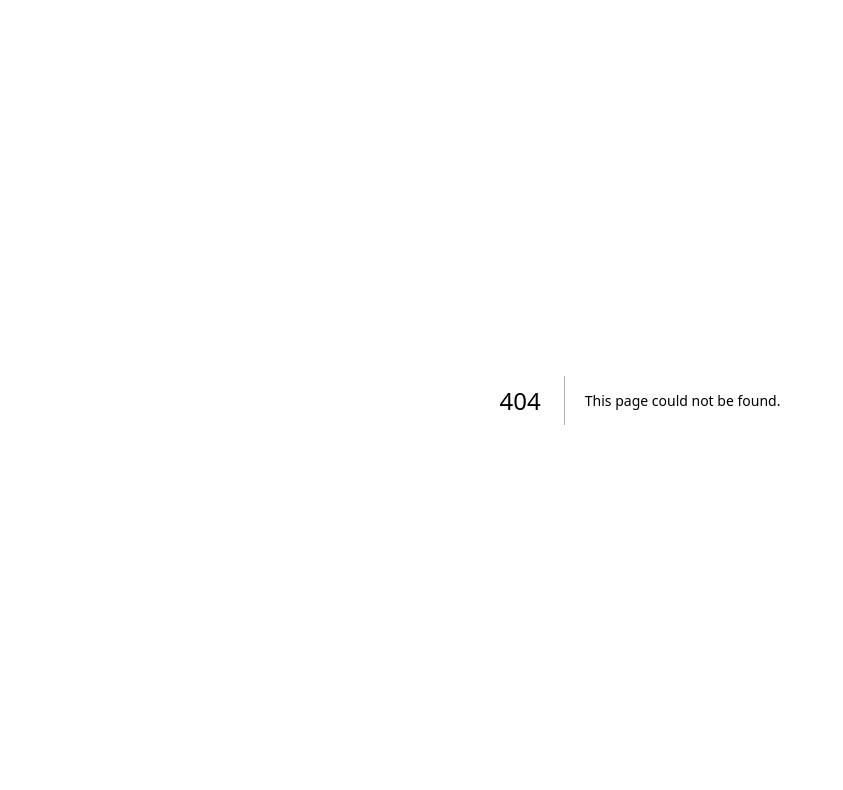
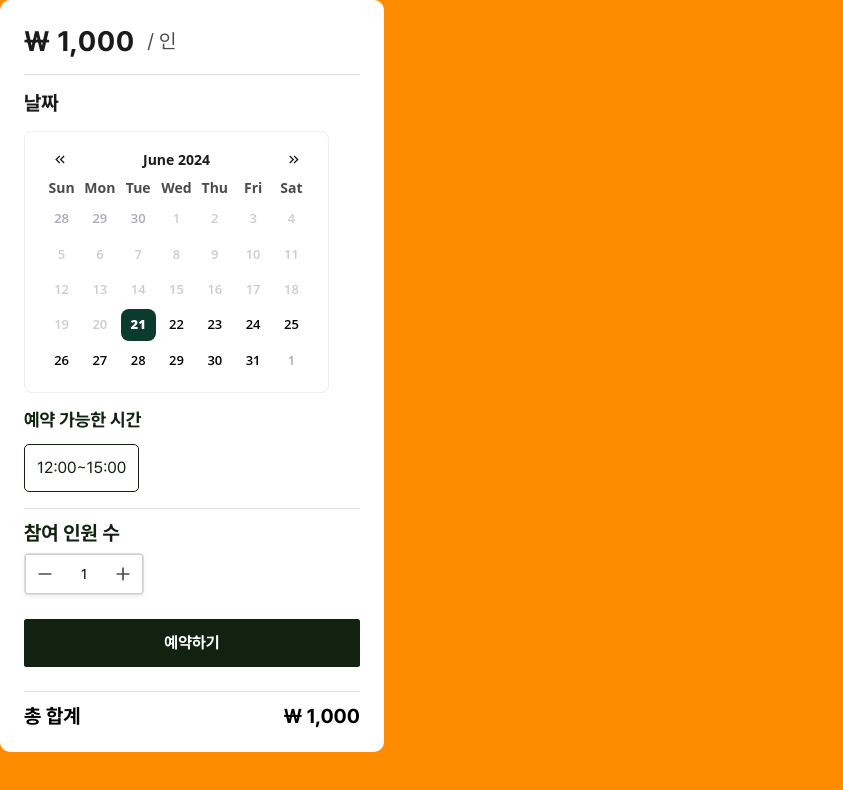
Before and after one commit to GlobalNomad-FE/FE, a Next.js app: page /test in a window 1280 px wide. Before the commit this address had no page. Shown: the top 790 px of the page, without its empty margins (0-843 px from the left). Built offline with nearby package versions, Linux system fonts and the light colour scheme.

Commit message:
[#16] feat : floating박스 컴포넌트 기본 기능 구현

```diff
--- /dev/null
+++ b/app/test/page.tsx
@@ -0,0 +1,8 @@
+import FloatingBox from '@/components/commons/floatingBox/FloatingBox';
+export default function Test() {
+  return (
+    <div>
+      <FloatingBox />
+    </div>
+  );
+}
--- /dev/null
+++ b/components/commons/floatingBox/FloatingBox.tsx
@@ -0,0 +1,73 @@
+'use client';
+import { formatWage } from '@/utils/wageFormatter';
+import MinusIcon from '@/public/icons/minus-btn.svg';
+import PlusIcon from '@/public/icons/plus-btn.svg';
+import Calendar from '../calendar/Calendar';
+import { useEffect, useState } from 'react';
+
+//TODO - price 데이터처리 수정(임시 price 가격 사용중)
+/**
+ *
+ * @returns
+ */
+export default function FloatingBox() {
+  const [count, setCount] = useState(1);
+
+  const handleCountPlus = () => {
+    setCount(count + 1);
+  };
+  const handleCountMinus = () => {
+    setCount(count - 1);
+    if (count < 1) {
+    }
+  };
+  useEffect(() => {}, [count]);
+  const price = 1000;
+  return (
+    <div className="flex flex-col w-[38.4rem] bg-white border-solid rounded-2xl border-gray200 p-[2.4rem] shadow-[0px_4px_16px_rgba(17, 34, 17, 0.05)]">
+      <div className="flex flex-row items-center gap-5">
+        <p className="text-h1 text-black200">{formatWage(price)}</p>
+        <p className="text-h3-regular text-gray600">/ 인</p>
+      </div>
+      <div className="border-t border-t-gray200 mt-[1.6rem]">
+        <p className="text-h3-bold text-black200 mt-[1.6rem] mb-[1.6rem]">
+          날짜
+        </p>
+        <Calendar />
+      </div>
+      <div className="mt-[1.6rem] mb-[1.6rem] flex flex-col gap-[1.4rem] ">
+        <p className="text-h4-bold text-green400">예약 가능한 시간</p>
+        <div className="">
+          <button className="bg-white border rounded-lg border-nomad-black hover:bg-nomad-black hover:text-white text-body1-regular font-medium-w py-[1rem] px-[1.2rem] text-nomad-black">
+            12:00~15:00
+          </button>
+        </div>
+      </div>
+      <div className="flex flex-col gap-[0.8rem] border-t border-t-gray200 pt-[1.2rem]">
+        <p className="text-h3-bold  text-green400">참여 인원 수</p>
+        <div className="border border-gray200 rounded-md flex shadow-custom bg-white overflow-hidden w-[12rem]">
+          <button
+            className="p-[1rem] "
+            onClick={handleCountMinus}
+            disabled={count <= 1}
+          >
+            <MinusIcon />
+          </button>
+          <div className="p-[0.8rem] w-[4rem] flex justify-center items-center text-body2-regular">
+            {count}
+          </div>
+          <button className="p-[1rem]" onClick={handleCountPlus}>
+            <PlusIcon />
+          </button>
+        </div>
+      </div>
+      <button className="px-[4rem] py-[1.4rem] bg-nomad-black text-white text-body1-bold my-[2.4rem] rounded ">
+        예약하기
+      </button>
+      <div className="border-t border-t-gray200 pt-[1.2rem] text-h3-bold flex justify-between">
+        <p className="">총 합계</p>
+        <div>{formatWage(price * count)}</div>
+      </div>
+    </div>
+  );
+}
--- a/tailwind.config.ts
+++ b/tailwind.config.ts
@@ -63,9 +63,10 @@ const config: Config = {
       blue200: '#2eb4ff',
       blue100: '#e5f3ff',
 
-      green50: '00AC07',
+      green50: '#00AC07',
       green100: '#F1EFFD',
-      green200: '0B3B2D',
+      green200: '#0B3B2D',
+      green400: '#112211',
 
       purple200: '#760dde',
       green300: '#7ac555',
```
